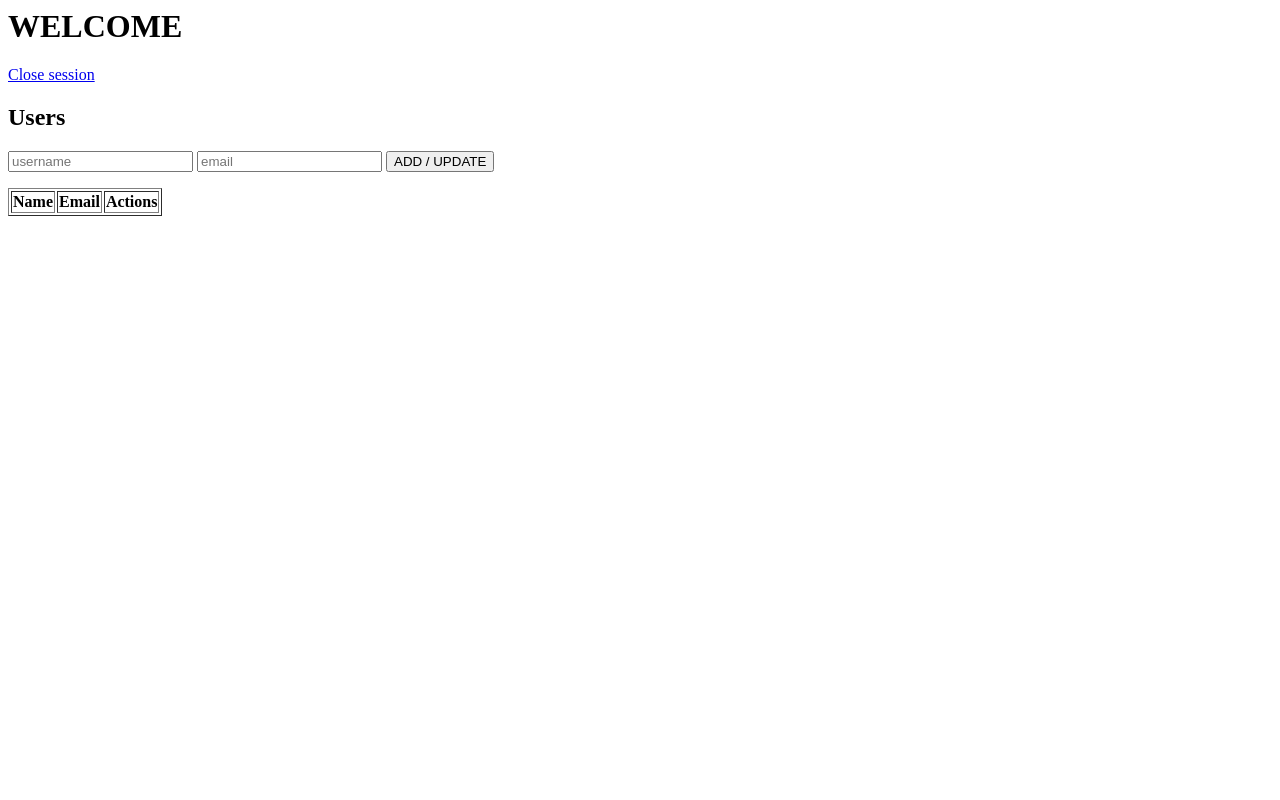
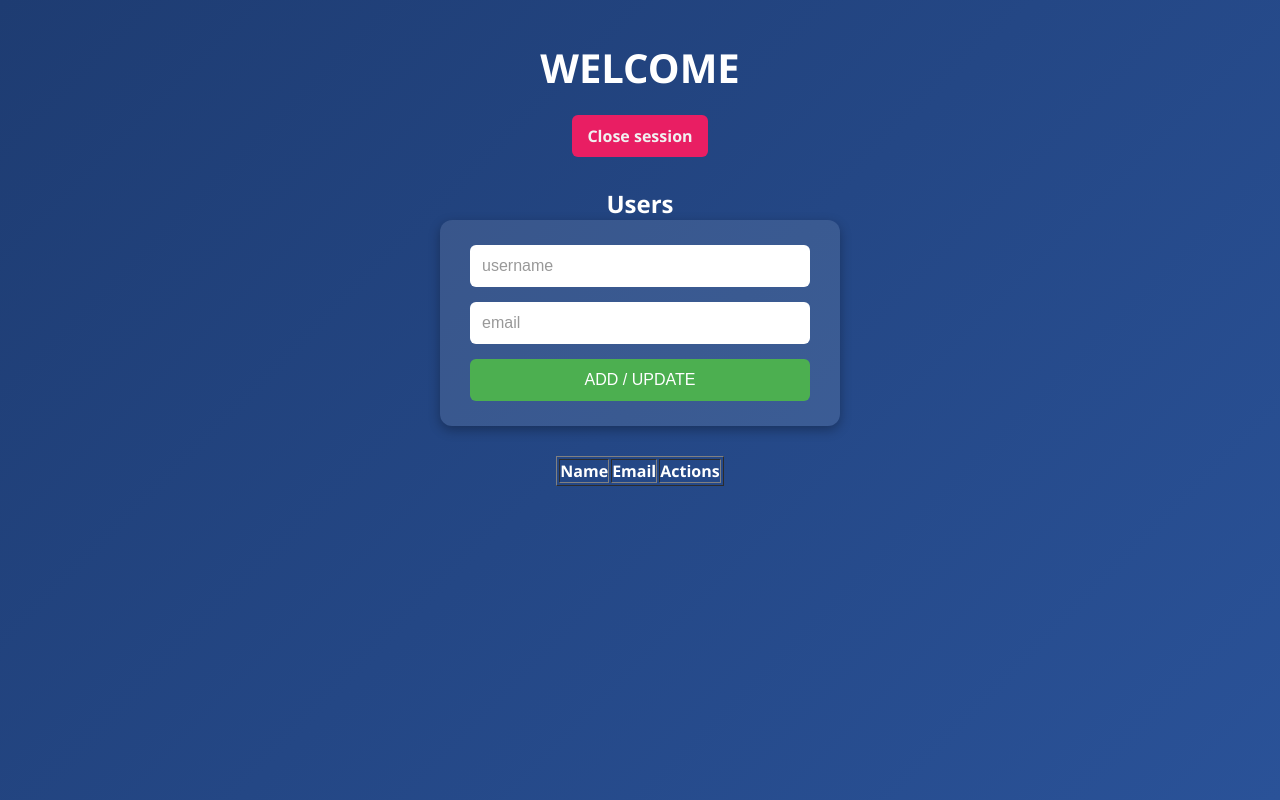
Before and after one commit to San1000-Ark/LOGIN_JS, a plain HTML site: page index.html in a window 1280 px wide. Drawn offline with Linux system fonts and the light colour scheme; the site is published under a folder, as on GitHub Pages, so addresses that start at the root find nothing.

Commit message:
Add corrections and files

```diff
--- a/index.html
+++ b/index.html
@@ -1,9 +1,9 @@
 <head>
-  <link rel="stylesheet" href="/style.css">
+  <link rel="stylesheet" href="./style.css">
 </head>
 <body>
   <h1 id="welcome">WELCOME</h1>
-  <a href="login.html" id="logout">Close session</a>
+  <a href="./login.html" id="logout">Close session</a>
 
   <h2>Users</h2>
   <form id="userForm">
@@ -23,5 +23,5 @@
     <tbody id="userlist"></tbody>
   </table>
 
-  <script src="dates.js"></script>
+  <script src="./dates.js"></script>
 </body>
```
Also changed, not shown: login.html (+2 -2 lines).
